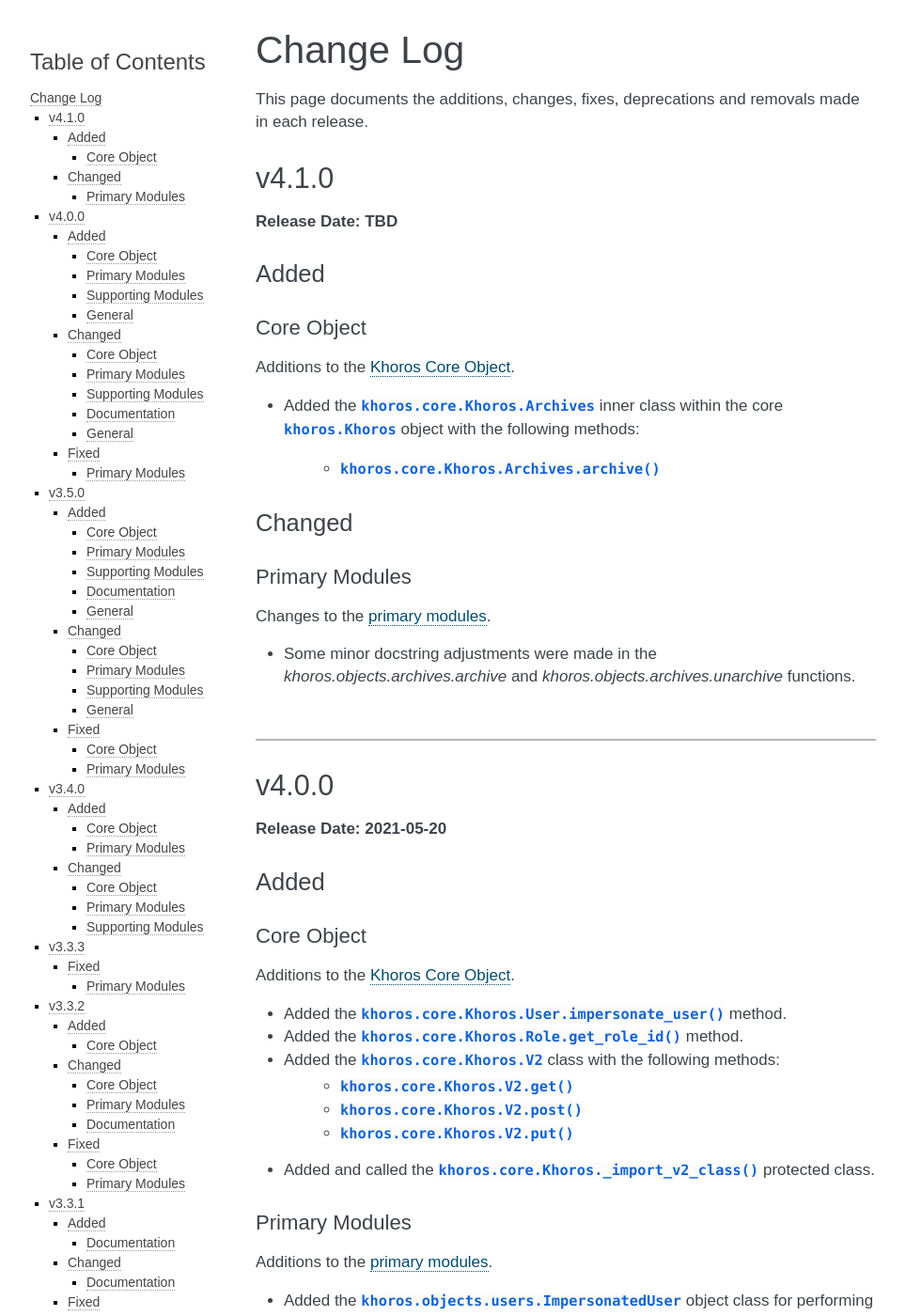
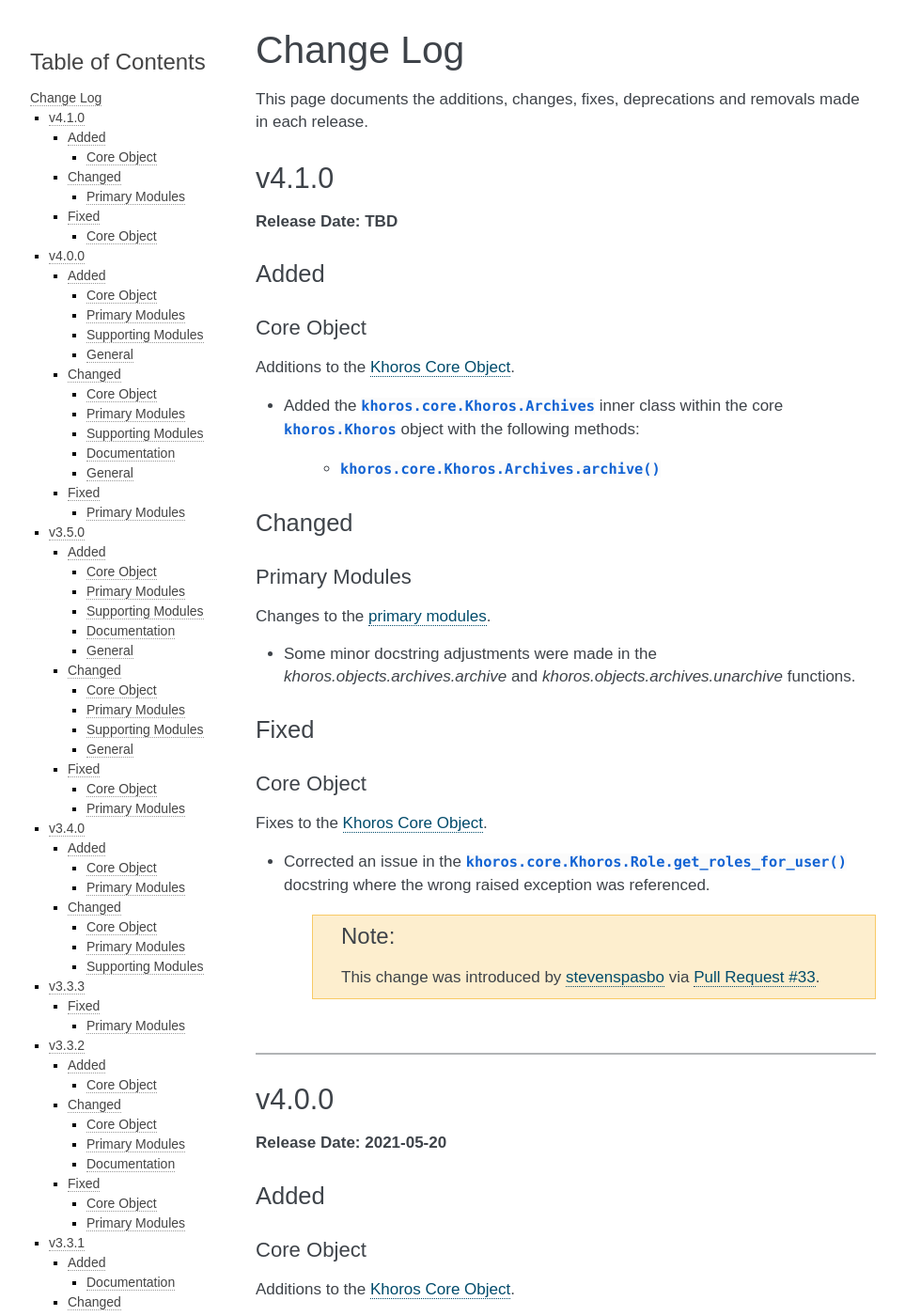
Before and after one commit to jeffshurtliff/khoros, a Sphinx documentation site: the page built from docs/changelog.rst, in a window 1280 px wide and 1400 px high. Shown: the whole window at 94% size, without its empty margins (148-1111 px from the left). Built offline with Sphinx 7.4.7, drawn with Linux system fonts in a browser that asks for light colours; the version number could not be read and is left out.

Commit message:
Added versionchanged docstring and changelog details for pull request #33

```diff
--- a/docs/changelog.rst
+++ b/docs/changelog.rst
@@ -28,6 +28,20 @@
 
 * Some minor docstring adjustments were made in the `khoros.objects.archives.archive`
   and `khoros.objects.archives.unarchive` functions.
+
+Fixed
+=====
+
+Core Object
+-----------
+Fixes to the :doc:`core-object-methods`.
+
+* Corrected an issue in the :py:meth:`khoros.core.Khoros.Role.get_roles_for_user` docstring
+  where the wrong raised exception was referenced.
+
+    .. note:: This change was introduced by
+            `stevenspasbo <https://github.com/stevenspasbo>`_ via
+            `Pull Request #33 <https://github.com/jeffshurtliff/khoros/pull/33>`_.
 
 |
 
```
Also changed, not shown: 1 other file.
